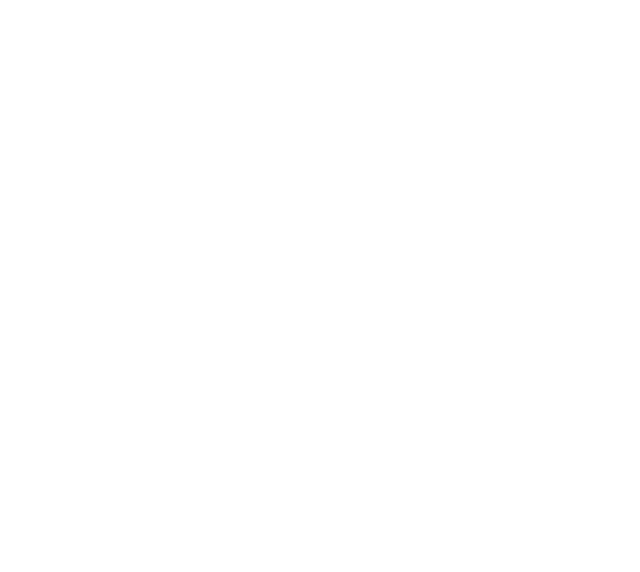
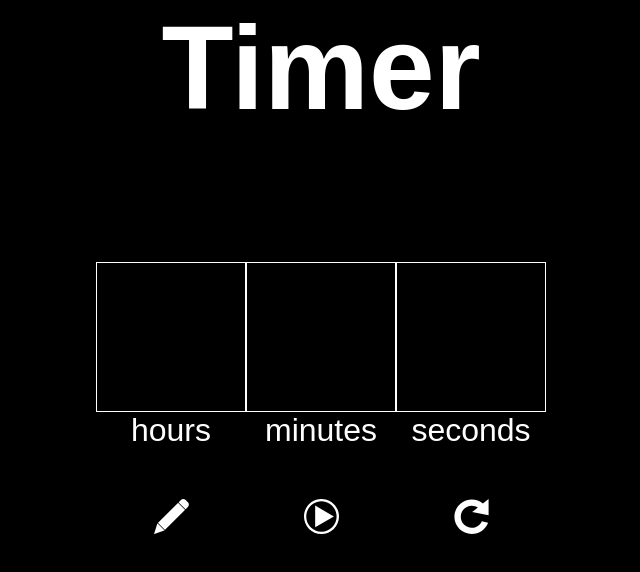
Before and after one commit to MateuszSzczukiewicz/TimerJS, a plain HTML site: page index.html in a window 1280 px wide. Shown: the whole page, without its empty margins (319-959 px from the left). Drawn offline with Linux system fonts and the light colour scheme; a web font is replaced by a local one.

Commit message:
Upgrade HTML and CSS

```diff
--- a/index.html
+++ b/index.html
@@ -6,9 +6,40 @@
           content="width=device-width, user-scalable=no, initial-scale=1.0, maximum-scale=1.0, minimum-scale=1.0">
     <meta http-equiv="X-UA-Compatible" content="ie=edge">
     <title>TimerJS</title>
+    <link href="https://fonts.googleapis.com/css2?family=Aldrich&display=swap" rel="stylesheet">
     <link rel="stylesheet" href="style.css">
 </head>
 <body>
+    <div class="timer">
+        <header class="timer__title">
+            <h1 class="timer__heading">Timer</h1>
+        </header>
+        <main class="timer__section">
+            <label class="timer__label">
+                <input class="timer__meter" type="number">
+                <a class="timer__subtitle">hours</a>
+            </label>
+            <label class="timer__label">
+                <input class="timer__meter" type="number">
+                <a class="timer__subtitle">minutes</a>
+            </label>
+            <label class="timer__label">
+                <input class="timer__meter" type="number">
+                <a class="timer__subtitle">seconds</a>
+            </label>
+        </main>
+        <article class="timer__images">
+            <button class="timer__button">
+                <img class="timer__svg" src="assets/icons/editIcon.svg" alt="">
+            </button>
+            <button class="timer__button">
+                <img class="timer__svg" src="assets/icons/playIcon.svg" alt="">
+            </button>
+            <button class="timer__button">
+                <img class="timer__svg" src="assets/icons/reloadIcon.svg" alt="">
+            </button>
+        </article>
+    </div>
 
 <script src="app.js"></script>
 </body>
--- a/style.css
+++ b/style.css
@@ -0,0 +1,91 @@
+* {
+    margin: 0;
+    padding: 0;
+    box-sizing: border-box;
+}
+
+.timer {
+    height: 100vh;
+    width: 100vw;
+    background-color: black;
+    color: white;
+    font-family: 'Aldrich', sans-serif;
+    display: flex;
+    justify-content: center;
+    align-items: center;
+    flex-direction: column;
+}
+
+.timer__title {
+    position: absolute;
+    top: 0;
+}
+
+.timer__heading{
+    font-size: 118px;
+    font-weight: bold;
+    align-items: flex-start;
+}
+
+.timer__section {
+    display: flex;
+    justify-content: center;
+    align-items: center;
+    flex-direction: row;
+}
+
+.timer__label {
+    display: flex;
+    flex-direction: column;
+    justify-content: center;
+    align-items: center;
+}
+
+.timer__meter {
+    display: flex;
+    background-color: black;
+    color: white;
+    height: 150px;
+    width: 150px;
+    font-size: 92px;
+    border: 1px solid white;
+    text-align: center;
+    font-family: 'Aldrich', sans-serif;
+}
+
+input::-webkit-outer-spin-button,
+input::-webkit-inner-spin-button {
+    -webkit-appearance: none;
+    margin: 0;
+}
+
+input[type=number] {
+    -moz-appearance: textfield;
+}
+
+.timer__subtitle {
+    font-size: 32px;
+}
+
+.timer__images {
+    width: 450px;
+    display: flex;
+    justify-content: space-around;
+    margin-top: 50px;
+}
+
+.timer__button {
+    all: unset;
+}
+
+.timer__svg {
+    height: 35px;
+    width: 35px;
+    filter: brightness(0) invert(1);
+    cursor: pointer;
+    transition: fill 0.1s ease-in;
+}
+
+.timer__svg:hover {
+    filter: invert(0.5) brightness(0.5) sepia(1) hue-rotate(50deg) saturate(5);
+}
```
Also changed, not shown: package.json (deleted, +0 -12 lines).
